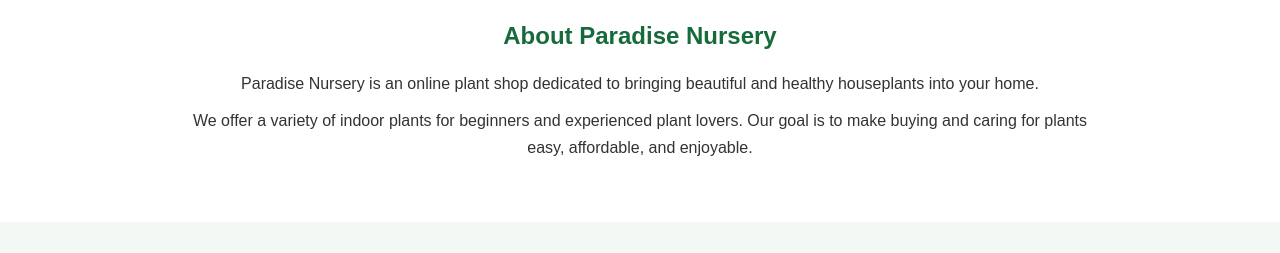
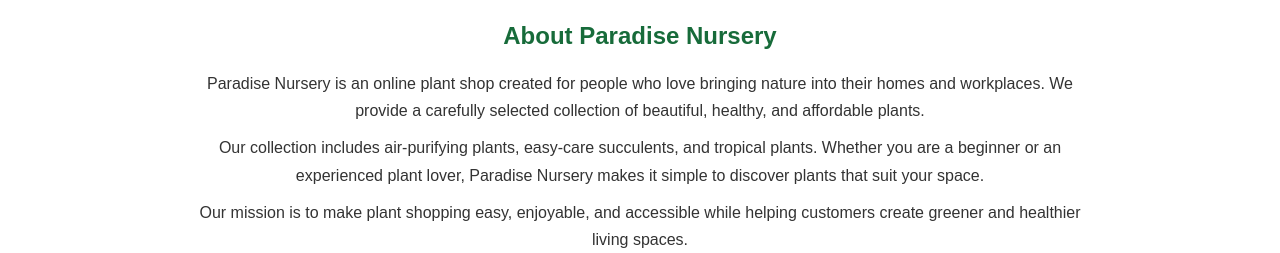
Before and after one commit to zakria12-cyber/e-plantShopping, a React (Vite) app: page / in a window 1280 px wide. Shown: the part 699-952 px from the top of the page. Before the commit the page ends 921 px from the top, so only its background shows below. Built offline with nearby package versions, Linux system fonts and the light colour scheme.

Commit message:
Improve Paradise Nursery company details

```diff
--- a/src/AboutUs.jsx
+++ b/src/AboutUs.jsx
@@ -2,16 +2,20 @@ function AboutUs() {
   return (
     <section className="about">
       <h2>About Paradise Nursery</h2>
-
       <p>
-        Paradise Nursery is an online plant shop dedicated to bringing
-        beautiful and healthy houseplants into your home.
+        Paradise Nursery is an online plant shop created for people who love
+        bringing nature into their homes and workplaces. We provide a carefully
+        selected collection of beautiful, healthy, and affordable plants.
       </p>
-
       <p>
-        We offer a variety of indoor plants for beginners and experienced
-        plant lovers. Our goal is to make buying and caring for plants easy,
-        affordable, and enjoyable.
+        Our collection includes air-purifying plants, easy-care succulents, and
+        tropical plants. Whether you are a beginner or an experienced plant
+        lover, Paradise Nursery makes it simple to discover plants that suit
+        your space.
+      </p>
+      <p>
+        Our mission is to make plant shopping easy, enjoyable, and accessible
+        while helping customers create greener and healthier living spaces.
       </p>
     </section>
   );
```
